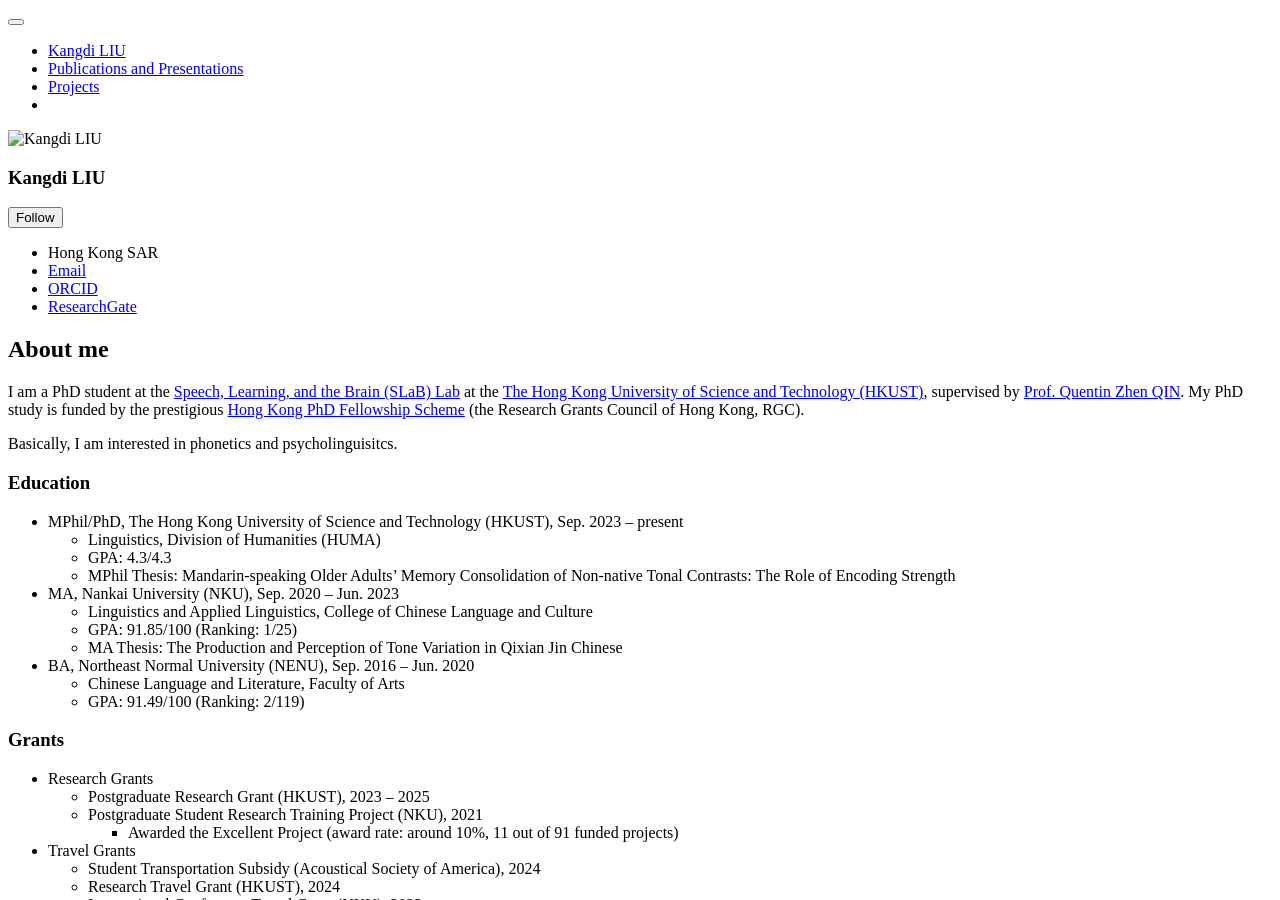
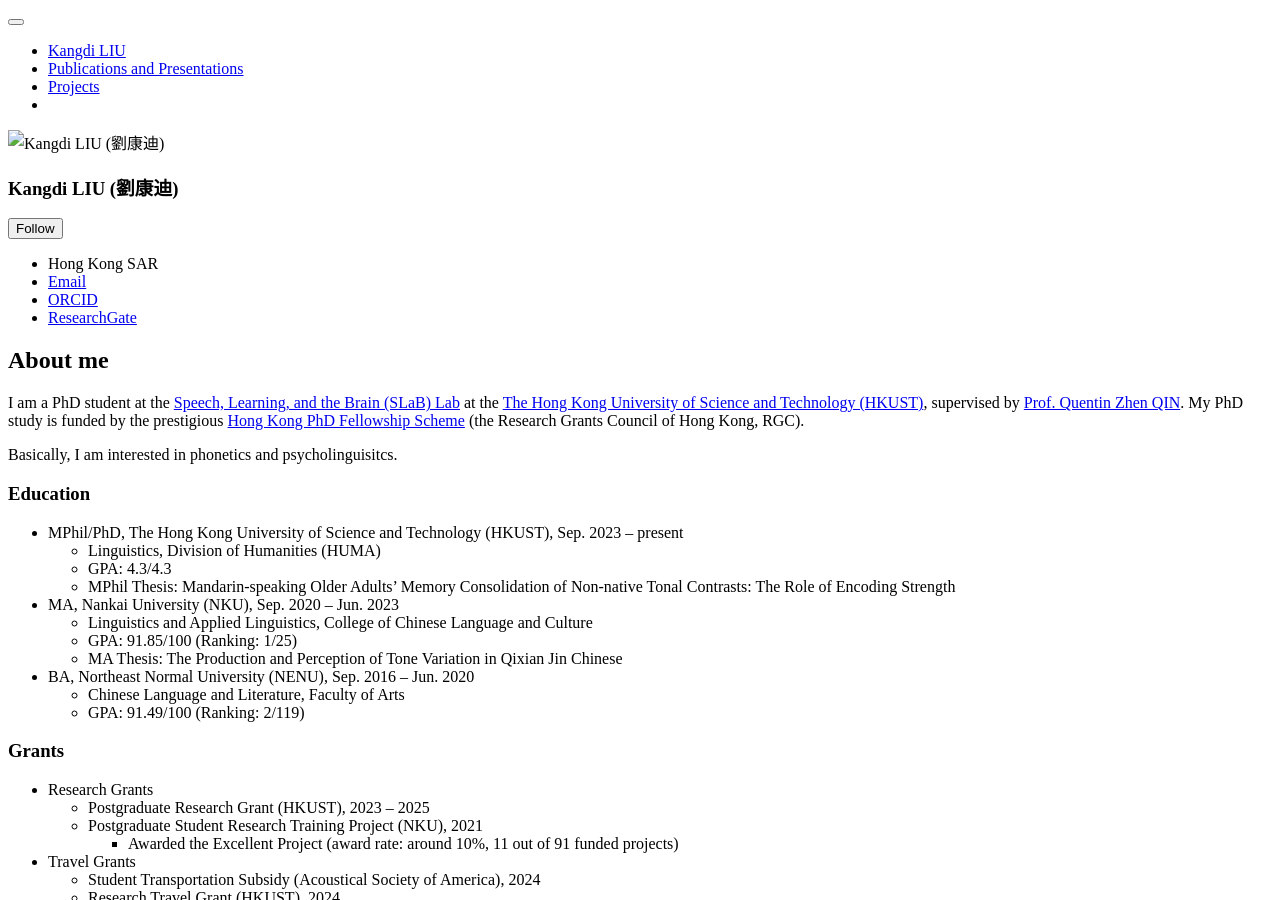
Before and after one commit to kliubc2025/kliubc.github.io, a Jekyll site: the page built from _pages/about.md, in a window 1280 px wide and 900 px high. Built offline with Jekyll 4.4.1, drawn with Linux system fonts in a browser that asks for light colours; a script that is not in the unit is left out.

Commit message:
Update _config.yml

```diff
--- a/_config.yml
+++ b/_config.yml
@@ -23,7 +23,7 @@ repository               : "academicpages/academicpages.github.io"
 author:
   # Biographic information
   avatar           : "profile.png"
-  name             : "Kangdi LIU"
+  name             : "Kangdi LIU (劉康迪)"
   position         : "PhD student, HUMA, HKUST"
   bio              : #"Short biography for the left-hand sidebar"
   location         : "Hong Kong SAR"
```
